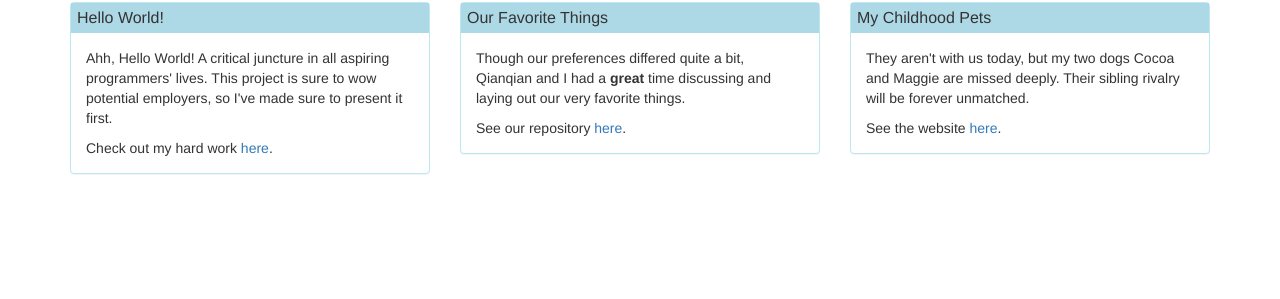
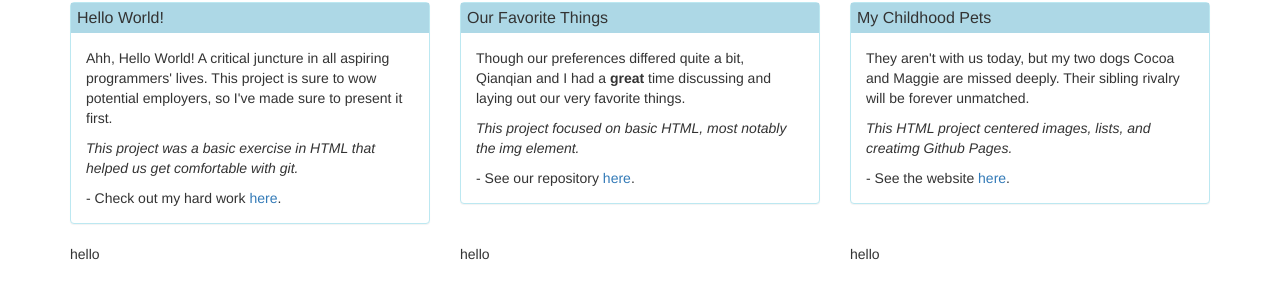
Before and after one commit to dillontitcomb/portfolio, a plain HTML site: page index.html in a window 1280 px wide. Shown: the part 383-682 px from the top of the page. Drawn offline with Linux system fonts and the light colour scheme.

Commit message:
fix missing div closing tag that screwed up second row of project information.

```diff
--- a/css/styles.css
+++ b/css/styles.css
@@ -8,3 +8,7 @@
   padding: 6px;
   background-color: lightblue;
 }
+
+.description {
+  font-style: italic;
+}
--- a/index.html
+++ b/index.html
@@ -26,7 +26,8 @@
             </div>
             <div class="panel-body">
               <p>Ahh, Hello World! A critical juncture in all aspiring programmers' lives. This project is sure to wow potential employers, so I've made sure to present it first.</p>
-              <footer>Check out my hard work <a href="https://github.com/dillontitcomb/hello-world">here</a>.</footer>
+              <p class="description">This project was a basic exercise in HTML that helped us get comfortable with git.</p>
+              <footer> - Check out my hard work <a href="https://github.com/dillontitcomb/hello-world">here</a>.</footer>
             </div>
           </div>
         </div>
@@ -37,7 +38,8 @@
             </div>
             <div class="panel-body">
               <p>Though our preferences differed quite a bit, Qianqian and I had a <strong>great</strong> time discussing and laying out our very favorite things.</p>
-              <footer>See our repository <a href="https://github.com/dillontitcomb/favorite-things">here</a>.</footer>
+              <p class="description">This project focused on basic HTML, most notably the img element.</p>
+              <footer> - See our repository <a href="https://github.com/dillontitcomb/favorite-things">here</a>.</footer>
             </div>
           </div>
         </div>
@@ -48,16 +50,21 @@
             </div>
             <div class="panel-body">
               <p>They aren't with us today, but my two dogs Cocoa and Maggie are missed deeply. Their sibling rivalry will be forever unmatched.</p>
-              <footer>See the website <a href="https://dillontitcomb.github.io/my_pets/">here</a>.</footer>
+              <p class="description">This HTML project centered images, lists, and creatimg Github Pages.</p>
+              <footer> - See the website <a href="https://dillontitcomb.github.io/my_pets/">here</a>.</footer>
             </div>
           </div>
         </div>
+      </div>
       <div class="row">
         <div class="col-md-4">
+          <p>hello</p>
         </div>
         <div class="col-md-4">
+          <p>hello</p>
         </div>
         <div class="col-md-4">
+          <p>hello</p>
         </div>
       </div>
     </div>
```
